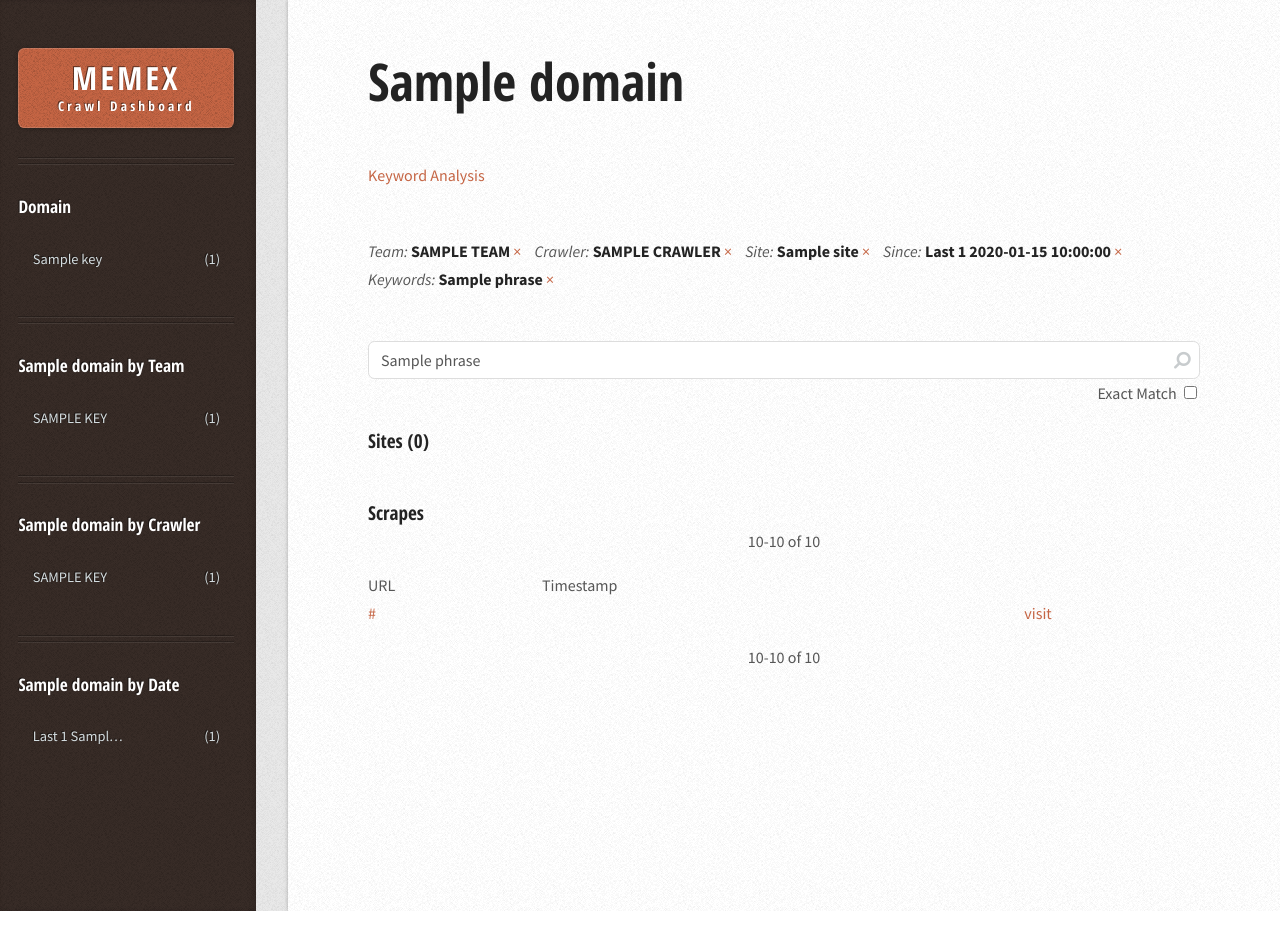
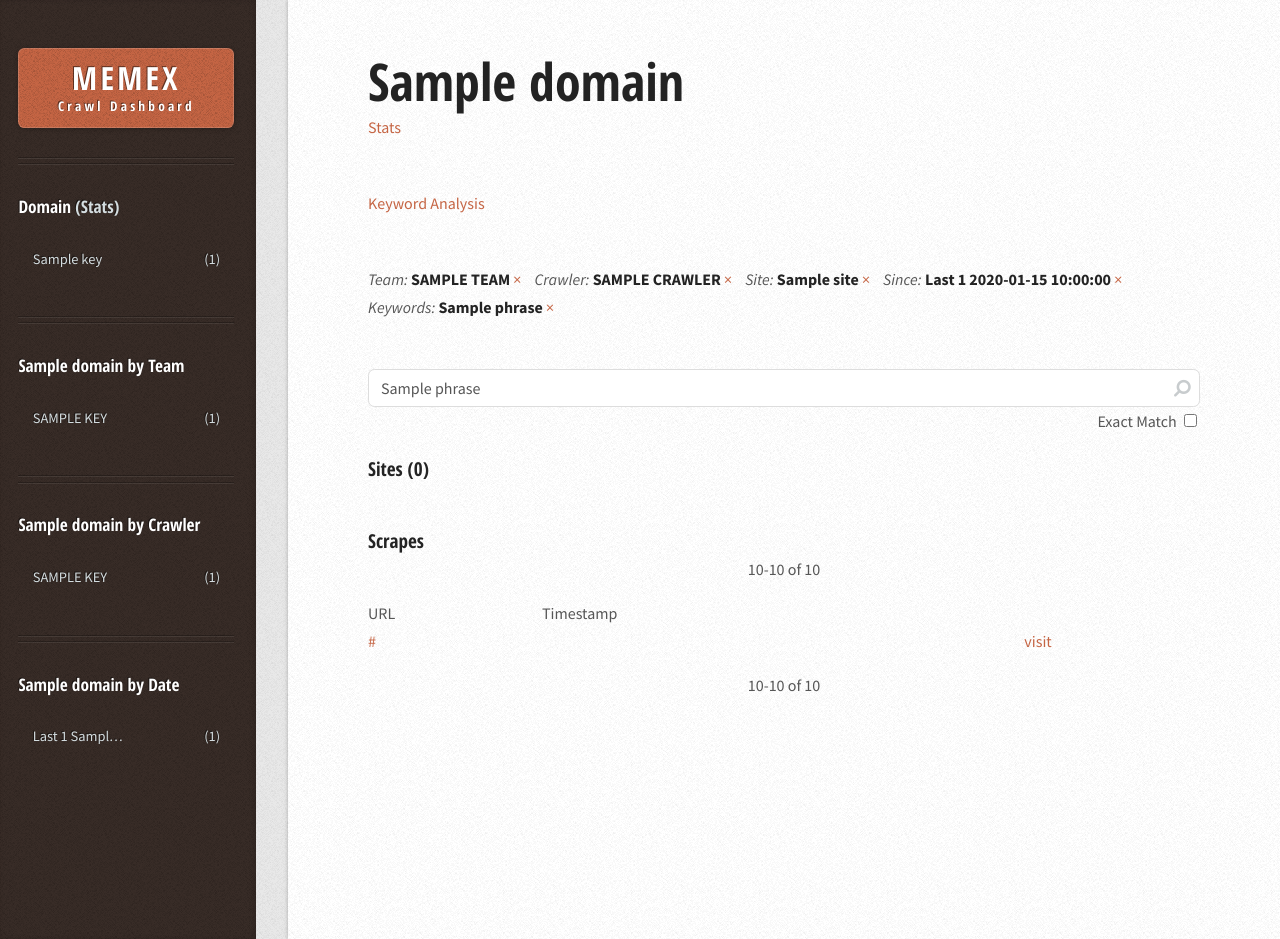
Before and after one commit to istresearch/memex-dashboard, a Django app: template templates/app/domain.html in a window 1280 px wide. Before the commit the page ends 911 px from the top, so only its background shows below. Run offline with Django 3.2, Linux system fonts and the light colour scheme; tables that the repository leaves empty hold one stand-in row (values such as "Sample post"); the template is opened without the code that fills it: values that come from a table or form of the project are taken from there, most other values are stand-ins (such as "Sample title", 1, 10 or a date in 2020); some libraries are stand-ins or nearby versions.

Commit message:
Minor fixes and updates to l&f

```diff
--- a/app/urls.py
+++ b/app/urls.py
@@ -4,9 +4,9 @@
 urlpatterns = patterns('',
     url(r'^/?$', 'app.views.index'),
     url(r'^search/?$', 'app.views.search'),
+    url(r'^get/(?P<_index>.+)/(?P<_type>.+)/(?P<_id>.+)/?$', 'app.views.get'),
+    url(r'^report/?$', 'app.views.report'),
     url(r'^(?P<_type>[^/]+)/?$', 'app.views.domain'),
     url(r'^(?P<_type>.+)/analysis/?$', 'app.views.analysis'),
     url(r'^(?P<_type>.+)/keyword/?$', 'app.views.keyword'),
-    url(r'^get/(?P<_index>.+)/(?P<_type>.+)/(?P<_id>.+)/?$', 'app.views.get'),
-    url(r'^report/?$', 'app.views.report')
 )
--- a/app/views.py
+++ b/app/views.py
@@ -159,8 +159,8 @@
                 doc['source']['crawl_data']['images'] = imglist
     '''
     crawl_data = doc['source'].get('crawl_data')
-    if crawl_data:
-        doc['crawl_data_json'] = json.dumps(crawl_data, indent=4)
+    #if crawl_data:
+    #    doc['crawl_data_json'] = json.dumps(crawl_data, indent=4)
     #except:
     #    pass
 
@@ -179,7 +179,7 @@
     _archiveRequest = request.GET.get('datetime', '')
     _domain = request.GET.get('domain', '')
 
-    reportGenScript = settings.SCRIPTS_FOLDER + 'domain-stats-report-gen.py'
+    reportGenScript = settings.SCRIPTS_DIR + 'domain-stats-report-gen.py'
     reportName = settings.CRAWL_REPORT_NAME_DEFAULT
     reportDirectory = settings.CRAWL_REPORT_DIRECTORY
     reportLocation = reportDirectory + reportName
--- a/templates/app/analysis.html
+++ b/templates/app/analysis.html
@@ -47,7 +47,7 @@
                 <!-- Nav -->
                 <nav id="nav">
                     <header>
-                        <h2>Domain <a href="/report">(Stats)</a></h2>
+                        <h2>Domain <a href="{% url 'app.views.report' %}">(Stats)</a></h2>
                     </header>
                     <ul>
                         {% for domain in domains.buckets %}
--- a/templates/app/domain.html
+++ b/templates/app/domain.html
@@ -1,6 +1,7 @@
 <!DOCTYPE HTML>
 {% load humanize %}
 {% load memexfilters %}
+
 <html>
     <head>
         <title>{{ site }}</title>
@@ -22,7 +23,7 @@
             <div id="content">
                 <div class="inner">
                     <article class="box post">
-                        <h2>{{ filter.domain|capfirst }}</h2>
+                        <h2>{{ filter.domain|capfirst }}</h2><a href="{% url 'app.views.report' %}?domain={{filter.domain}}">Stats</a>
                     </article>
                     <section class="box">
                         <p><a href="{{filter.domain}}/analysis">Keyword Analysis</a></p>
@@ -126,7 +127,7 @@
                 <!-- Nav -->
                 <nav id="nav">
                     <header>
-                        <h2>Domain</h2>
+                        <h2>Domain <a href="{% url 'app.views.report' %}">(Stats)</a></h2>
                     </header>
                     <ul>
                         {% for domain in domains.buckets %}
--- a/templates/app/index.html
+++ b/templates/app/index.html
@@ -31,7 +31,7 @@
                 <!-- Nav -->
                 <nav id="nav">
                     <header>
-                        <h2>Domain <a href="/report">(Stats)</a></h2>
+                        <h2>Domain <a href="{% url 'app.views.report' %}">(Stats)</a></h2>
                     </header>
                     <ul>
                         {% for domain in domains.buckets %}
--- a/templates/app/report.html
+++ b/templates/app/report.html
@@ -78,7 +78,7 @@
                 <!-- Nav -->
                 <nav id="nav">
                     <header>
-                        <h2>Domain</h2>
+                        <h2>Domain <a href="{% url 'app.views.report' %}">(Stats)</a></h2>
                     </header>
                     <ul>
                         {% for domain in domains.buckets %}
@@ -149,7 +149,7 @@
                   if ( valid ) {
                     console.log('loading report from ' + $("#loadDate").val() + " near " + $("#loadHour").val() + $("#loadAMorPM").val() );
                     if ( $(document).data("domain") != '') {
-                        window.location = "/report?datetime=" + $("#loadDate").val() + "_" + $("#loadHour").val() + $("#loadAMorPM").val() + "&domain={{domain}}";
+                        window.location = "{% url 'app.views.report' %}?datetime=" + $("#loadDate").val() + "_" + $("#loadHour").val() + $("#loadAMorPM").val() + "&domain={{domain}}";
                     }
                     else {
                        window.location = "/report?datetime=" + $("#loadDate").val() + "_" + $("#loadHour").val() + $("#loadAMorPM").val() ;
@@ -203,7 +203,7 @@
 
                 $("#statsReport")
                     .tablesorter({
-                        widthFixed: true,
+                        widthFixed: false,
                         widgets: ['uitheme', 'zebra', 'filter', 'output'],
                         theme: 'jui',
                         showProcessing: true,
--- a/templates/app/search.html
+++ b/templates/app/search.html
@@ -5,7 +5,7 @@
 <div id="content">
     <div class="inner">
         <article class="box post">
-            <h2>{{ filter.domain|capfirst }}</h2><a href="/report?domain={{filter.domain}}">Stats</a>
+            <h2>{{ filter.domain|capfirst }}</h2>
         </article>
         <section class="box">
             <p><a href="{{filter.domain}}/analysis">Keyword Analysis</a></p>
@@ -109,7 +109,7 @@
     <!-- Nav -->
     <nav id="nav">
         <header>
-            <h2>Domain <a href="/report">(Stats)</a></h2>
+            <h2>Domain <a href="{% url 'app.views.report' %}">(Stats)</a></h2>
         </header>
         <ul>
             {% for domain in domains.buckets %}
```
Also changed, not shown: public/assets/css/filter.formatter.min.css, public/assets/css/theme.jui.min.css.
